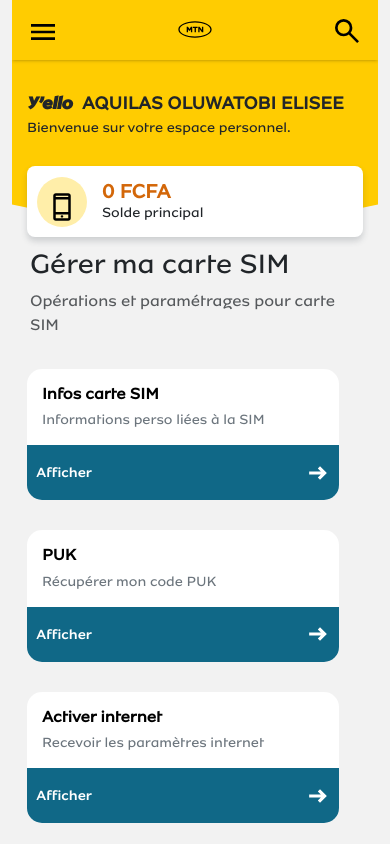
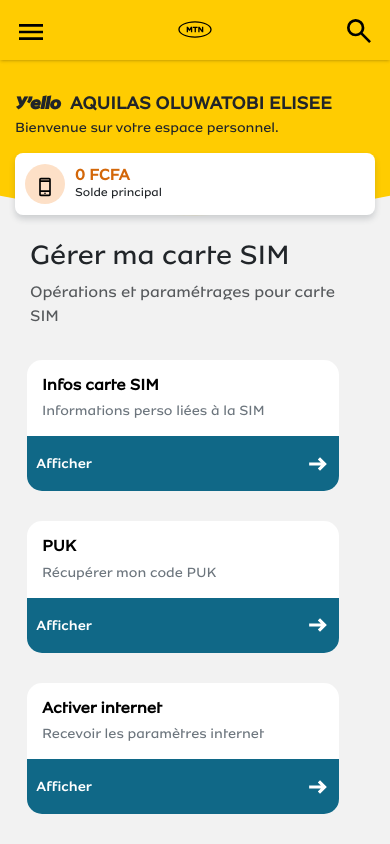
Before and after one commit to Aqui05/vue-myMTN, a Vue app: page /sim in a window 390 px wide. Shown: the top 844 px of the page. Built offline with nearby package versions, Linux system fonts and the light colour scheme.

Commit message:
modified:   src/components/HomeComponent.vue 	modified:   src/components/forfait/ForfaitContent.vue 	modified:   src/components/main/Infos.vue 	modified:   src/components/nav/TopNavMobile.vue 	modified:   src/components/sim/SimLeft.vue

```diff
--- a/src/components/HomeComponent.vue
+++ b/src/components/HomeComponent.vue
@@ -1,7 +1,7 @@
 <!--Home component-->
 
 <template>
-  <div class="container">
+  <div class="contaner">
     <section class="left-bar" :style="{ display: isLeftNavVisible ? 'block' : 'none' }">
       <LeftNav />
     </section>
@@ -87,7 +87,8 @@ export default {
 }
 
   .main-container.dimmed { opacity: 0.5;}
-  .container {
+
+  .contaner {
     height: 100vh;
   }
 
--- a/src/components/main/Infos.vue
+++ b/src/components/main/Infos.vue
@@ -5,9 +5,8 @@
         <div>
           <div>
             <div class="sidebar-sim-line" style="">
-              <i class="kgk-mtn-sim-card"></i>
-              <div style="    display: flex; flex-wrap: wrap; align-content: center; align-items: stretch;">
-                <img src="@/assets/carte-sim.png" alt="carte" style="width: 20px;">
+              <div style="    display: flex; flex-wrap: wrap; align-content: center; align-items: center;">
+                <img src="@/assets/carte-sim.png" alt="carte" style="width: 20px; height: 20px;">
                 <span>61255118</span>
                 <img src="@/assets/facebook-verified.png" alt="facebook-certified">
               </div>
--- a/src/components/nav/TopNavMobile.vue
+++ b/src/components/nav/TopNavMobile.vue
@@ -19,9 +19,9 @@
       <div class="w-100 d-flex justify-content-between flex-wrap">
         <div id="main_header_left">
           <div class="header-balance">
-            <div class="header-balance-container" style="display: flex; flex-wrap: wrap; align-content: center; align-items: center; justify-content: flex-start;  gap: 15px;">
+            <div class="header-balance-container" style="display: flex; flex-wrap: wrap; align-content: center; align-items: center; justify-content: flex-start;  gap: 10px;">
               <div class="svg-container">
-                <svg style="position: relative; top: 3px; left: 0px; fill: black; width: 30px; height: 30px;" xmlns="http://www.w3.org/2000/svg" height="15px" viewBox="0 -960 960 960" width="15px" fill="#e8eaed"><path d="M280-40q-33 0-56.5-23.5T200-120v-720q0-33 23.5-56.5T280-920h400q33 0 56.5 23.5T760-840v720q0 33-23.5 56.5T680-40H280Zm0-200v120h400v-120H280Zm200 100q17 0 28.5-11.5T520-180q0-17-11.5-28.5T480-220q-17 0-28.5 11.5T440-180q0 17 11.5 28.5T480-140ZM280-320h400v-400H280v400Zm0-480h400v-40H280v40Zm0 560v120-120Zm0-560v-40 40Z"/></svg>
+                <svg style="position: relative; top: 3px; left: 0px; fill: black; width: 20px; height: 20px;" xmlns="http://www.w3.org/2000/svg" height="15px" viewBox="0 -960 960 960" width="15px" fill="#e8eaed"><path d="M280-40q-33 0-56.5-23.5T200-120v-720q0-33 23.5-56.5T280-920h400q33 0 56.5 23.5T760-840v720q0 33-23.5 56.5T680-40H280Zm0-200v120h400v-120H280Zm200 100q17 0 28.5-11.5T520-180q0-17-11.5-28.5T480-220q-17 0-28.5 11.5T440-180q0 17 11.5 28.5T480-140ZM280-320h400v-400H280v400Zm0-480h400v-40H280v40Zm0 560v120-120Zm0-560v-40 40Z"/></svg>
               </div>
               <div class="header-balance-details">
                 <span style="color: rgb(211, 103, 9);">0 FCFA</span>
@@ -204,20 +204,8 @@
     display: flex !important;
 }
 
-@media screen and (max-width: 600px) {
-    #main_header_left {
-        background: transparent;
-        padding: 0;
-        border-radius: 0;
-        margin-bottom: -80px;
-        position: relative;
-        z-index: 10;
-        width: 100%;
-    }
-}
 
 #main_header_left {
-    padding-top: 13px;
     float: left;
 }
 
@@ -225,13 +213,7 @@
     margin-right: 60px;
 }
 
-@media screen and (max-width: 600px) {
-    #main_header_left>div {
-        min-width: auto;
-        margin: 0;
-        padding-right: 0;
-    }
-}
+
 #main_header_left>div {
     display: inline-block;
     vertical-align: middle;
@@ -251,15 +233,18 @@
     }
 
 .header-balance-container .svg-container {
-    display: block;
-    background: #ffeea9;
+    display: flex;
+    background-color: rgb(253, 224, 199);
     border-radius: 50%;
     text-align: center;
     line-height: 40px;
     font-size: 35px;
     line-height: 50px;
-    width: 50px;
-    height: 50px;
+    width: 40px;
+    height: 40px;
+    align-content: center;
+    justify-content: center;
+    flex-wrap: wrap;
 }
 
 
@@ -268,11 +253,6 @@
     top: 0;
 }
 
-@media screen and (max-width: 600px) {
-    .header-balance-details span:first-child {
-        font-size: 16px;
-    }
-}
 
 .header-balance-details span:first-child {
     font-weight: 700;
@@ -282,11 +262,7 @@
     display: block;
 }
 
-@media screen and (max-width: 600px) {
-    .header-balance-details span:last-child {
-        font-size: 12px;
-    }
-}
+
 
 .header-balance-details span:last-child {
     font-weight: lighter;
@@ -302,13 +278,6 @@
     display: none;
 }
 
-@media screen and (max-width: 600px) {
-    .mtn-separator {
-        position: relative;
-        top: 30px;
-        display: block;
-    }
-}
 
 .mtn-separator svg {
     fill: #ffcc01;
@@ -321,5 +290,44 @@ svg {
     overflow: hidden;
 }
 
+@media screen and (max-width: 600px) {
+    .header-balance-details span:first-child {
+        font-size: 16px;
+    }
+}
+
+@media screen and (max-width: 600px) {
+    .header-balance-details span:last-child {
+        font-size: 12px;
+    }
+}
+
+@media screen and (max-width: 600px) {
+    .mtn-separator {
+        position: relative;
+        top: 30px;
+        display: block;
+    }
+}
+
+@media screen and (max-width: 600px) {
+    #main_header_left>div {
+        min-width: auto;
+        margin: 0;
+        padding-right: 0;
+    }
+}
+
+@media screen and (max-width: 600px) {
+    #main_header_left {
+        background: transparent;
+        padding: 0;
+        border-radius: 0;
+        margin-bottom: -80px;
+        position: relative;
+        z-index: 10;
+        width: 100%;
+    }
+}
 
 </style>
```
Also changed, not shown: src/components/forfait/ForfaitContent.vue (+76 -51 lines), src/components/sim/SimLeft.vue (line endings or trailing spaces).
